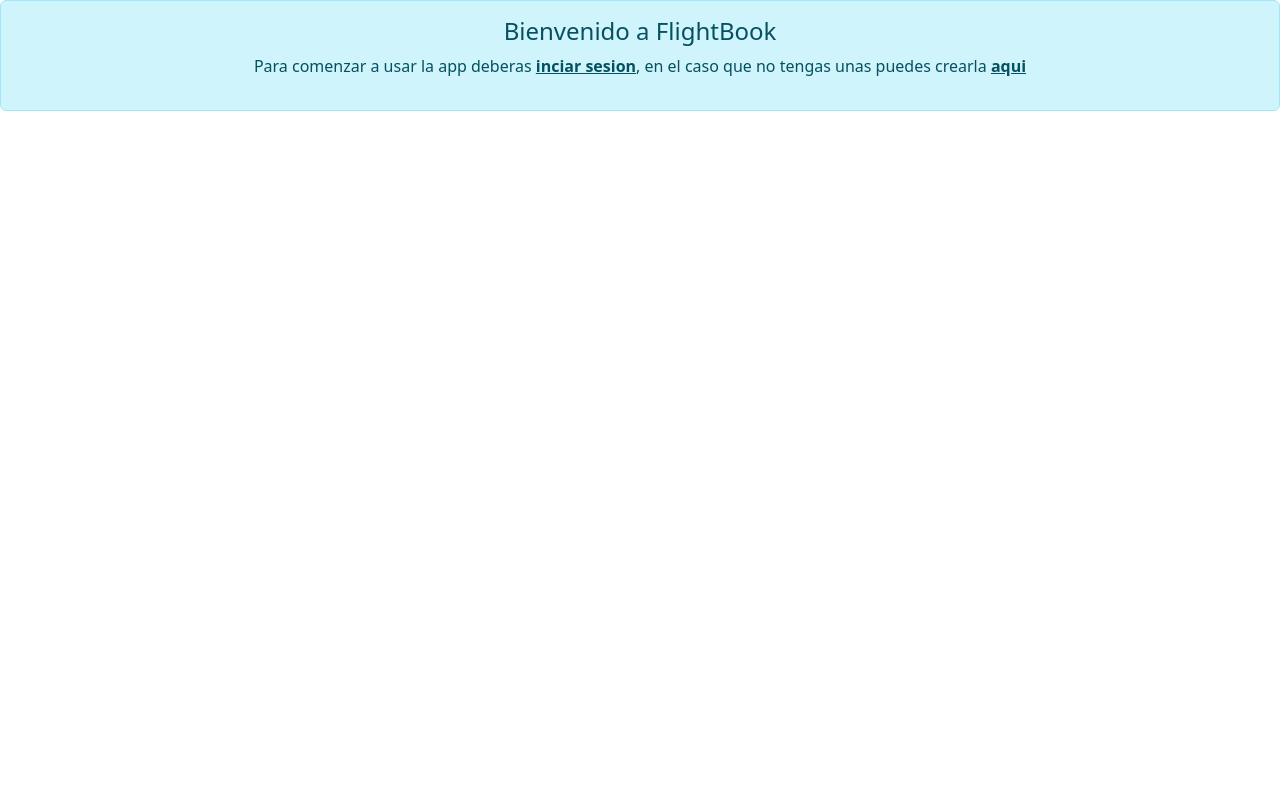
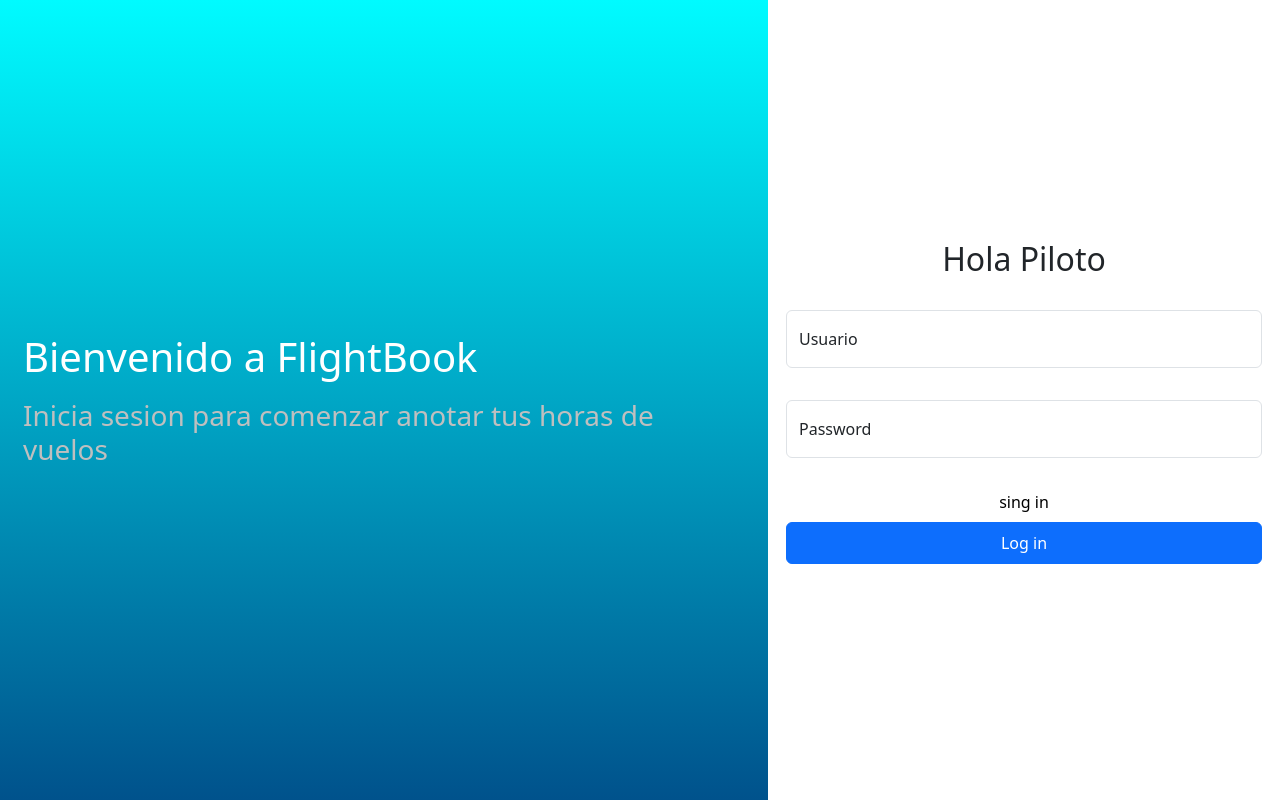
Before and after one commit to faustoleal/flight-book, a React (Vite) app in the folder frontend/: page / in a window 1280 px wide. Built offline with nearby package versions, Linux system fonts and the light colour scheme.

Commit message:
add LogPage, modify LoginForm, HorasTable, CreateAccount && InicioPage & change app.css

```diff
--- a/frontend/src/App.css
+++ b/frontend/src/App.css
@@ -20,6 +20,83 @@
   border-radius: 10px;
   border: 1px solid #e6e6e6;
   box-shadow: 0px 0px 10px 0px rgba(0, 0, 0, 0.15);
+}
+
+/* Log Page */
+
+.log-page {
+  min-height: inherit;
+  display: flex;
+  flex-wrap: wrap;
+  align-items: center;
+  background: linear-gradient(
+    0deg,
+    rgba(0, 82, 140, 1) 0%,
+    rgba(0, 251, 255, 1) 100%
+  );
+}
+
+.log-title {
+  flex-basis: 60%;
+  text-align: left;
+}
+
+& h1 {
+  color: #fff;
+  padding: 5px;
+  margin: 0.5rem;
+}
+
+& h3 {
+  color: #bfbfbf;
+  padding: 5px;
+  margin: 0.5rem;
+}
+
+.log-form {
+  flex-basis: 40%;
+  min-height: inherit;
+  background-color: white;
+  display: flex;
+  align-items: center;
+  justify-content: center;
+  flex-direction: column;
+}
+
+/* Login Form && Create Account Form */
+
+.form-p {
+  width: 100%;
+  background-color: white;
+}
+
+.pilotos-form {
+  height: auto;
+  display: flex;
+  flex-direction: column;
+  justify-content: space-between;
+}
+
+& a {
+  text-decoration: none;
+  color: #000;
+}
+
+@media (width < 515px) {
+  .log-page {
+    align-items: stretch;
+  }
+  .log-title {
+    flex-basis: 100%;
+    align-self: center;
+  }
+
+  .log-form {
+    min-height: auto;
+    flex-basis: 95%;
+    margin: 0 auto;
+    border-radius: 3px;
+  }
 }
 
 /* Inicio page */
@@ -91,44 +168,6 @@
   }
   .ventana {
     flex-basis: 24%;
-  }
-}
-
-/* Intro */
-
-.intro {
-  min-height: inherit;
-  width: 100vw;
-  background-color: #01d8d1;
-  padding: 0;
-  margin: 0;
-  display: flex;
-  justify-content: center;
-  align-items: center;
-  animation-name: show;
-  animation-timing-function: ease-out;
-  animation-duration: 3s;
-}
-
-.intro-title {
-  color: #fff;
-  display: flex;
-  align-items: center;
-  justify-content: center;
-  flex-wrap: wrap;
-  padding: 10px;
-}
-
-.title {
-  margin: 10px;
-}
-
-@keyframes show {
-  from {
-    opacity: 1;
-  }
-  to {
-    opacity: 0;
   }
 }
 
@@ -280,38 +319,3 @@
     flex-basis: 100%;
   }
 }
-
-/* Avion form && Create Account */
-
-.pilotos {
-  min-height: inherit;
-  display: flex;
-  flex-direction: column;
-  justify-content: center;
-  align-items: center;
-}
-
-.account {
-  min-height: inherit;
-  display: flex;
-  justify-content: center;
-  align-items: center;
-}
-
-.pilotos-form {
-  height: auto;
-  max-width: 90%;
-  display: flex;
-  flex-direction: column;
-  justify-content: space-between;
-  align-items: center;
-}
-
-& a {
-  margin: 10px 0;
-}
-
-& h2 {
-  width: 100%;
-  margin: 20px 0;
-}
--- a/frontend/src/App.jsx
+++ b/frontend/src/App.jsx
@@ -8,7 +8,7 @@
 import { useEffect } from "react";
 import { initializeLogin } from "./reducers/loginReducer";
 import InicioPage from "./components/InicioPage";
-import InicioAlert from "./components/InicioAlert";
+import LogPage from "./components/LogPage";
 
 function App() {
   const dispatch = useDispatch();
@@ -18,22 +18,18 @@
     dispatch(initializeLogin());
   }, [dispatch]);
 
+  if (login === null) {
+    return <LogPage />;
+  }
+
   return (
     <>
-      {login === null ? (
-        <InicioAlert />
-      ) : (
-        <Routes>
-          <Route
-            path="/"
-            element={<InicioPage id={login.id} name={login.name} />}
-          />
-          <Route path="/login" element={<LoginForm />} />
-          <Route path="/create-account" element={<CreateAccount />} />
-          <Route path="/libro-vuelo" element={<HorasTable id={login.id} />} />
-          <Route path="/libro-vuelo/agregar-hora" element={<HorasForm />} />
-        </Routes>
-      )}
+      <Routes>
+        <Route path="/" element={<LogPage />} />
+        <Route path="/inicio" element={<InicioPage login={login} />} />
+        <Route path="/libro-vuelo" element={<HorasTable login={login} />} />
+        <Route path="/libro-vuelo/agregar-hora" element={<HorasForm />} />
+      </Routes>
     </>
   );
 }
--- a/frontend/src/components/CreateAccount.jsx
+++ b/frontend/src/components/CreateAccount.jsx
@@ -19,10 +19,9 @@
   };
 
   return (
-    <section className="account">
-      <div className="form">
-        <h2>Create Account</h2>
-        <Form className="w-100 p-2" onSubmit={handleCreatePiloto}>
+    <div className="form-p">
+      <h2 className="my-4 mx-auto">Create Account</h2>
+      <Form className="w-100 my-1 pilotos-form" onSubmit={handleCreatePiloto}>
         <Form.Group className="p-2">
           <FloatingLabel controlId="name" label="Full name" className="mb-3">
             <Form.Control
@@ -35,11 +34,7 @@
           </FloatingLabel>
         </Form.Group>
         <Form.Group className="p-2">
-            <FloatingLabel
-              controlId="username"
-              label="Username"
-              className="mb-3"
-            >
+          <FloatingLabel controlId="username" label="Username" className="mb-3">
             <Form.Control
               type="text"
               name="usuario"
@@ -50,11 +45,7 @@
           </FloatingLabel>
         </Form.Group>
         <Form.Group className="p-2">
-            <FloatingLabel
-              controlId="Password"
-              label="Password"
-              className="mb-3"
-            >
+          <FloatingLabel controlId="Password" label="Password" className="mb-3">
             <Form.Control
               type="password"
               name="password"
@@ -64,12 +55,11 @@
             />
           </FloatingLabel>
         </Form.Group>
-          <Button className="py-2 px-3 my-2" variant="primary" type="submit">
+        <Button className="p-2" variant="primary" type="submit">
           create
         </Button>
       </Form>
     </div>
-    </section>
   );
 };
 
--- a/frontend/src/components/HorasTable.jsx
+++ b/frontend/src/components/HorasTable.jsx
@@ -4,8 +4,9 @@
 import { useEffect } from "react";
 import { initializeHoras } from "../reducers/horasReducer";
 
-const HorasTable = ({ id }) => {
+const HorasTable = ({ login }) => {
   const dispatch = useDispatch();
+  const id = login.id;
   const horas = useSelector((state) => state.horas);
 
   useEffect(() => {
--- a/frontend/src/components/InicioAlert.jsx
+++ /dev/null
@@ -1,25 +0,0 @@
-import { Alert } from "react-bootstrap";
-import { useMatch } from "react-router-dom";
-
-const InicioAlert = () => {
-  const loginMatch = useMatch("/login");
-  const createAccountMatch = useMatch("/create-account");
-
-  if (loginMatch || createAccountMatch) {
-    return null;
-  }
-
-  return (
-    <Alert variant="info">
-      <Alert.Heading>Bienvenido a FlightBook</Alert.Heading>
-      <p>
-        Para comenzar a usar la app deberas{" "}
-        <Alert.Link href="/login">inciar sesion</Alert.Link>, en el caso que no
-        tengas unas puedes crearla{" "}
-        <Alert.Link href="create-account">aqui</Alert.Link>
-      </p>
-    </Alert>
-  );
-};
-
-export default InicioAlert;
--- a/frontend/src/components/InicioPage.jsx
+++ b/frontend/src/components/InicioPage.jsx
@@ -3,8 +3,9 @@
 import { useEffect } from "react";
 import { initializeTotales } from "../reducers/totalesReducer";
 
-const InicioPage = ({ id, name }) => {
+const InicioPage = ({ login, name }) => {
   const dispatch = useDispatch();
+  const id = login.id;
   const totales = useSelector((state) => state.totales);
 
   useEffect(() => {
@@ -12,7 +13,7 @@
   }, [id, dispatch]);
 
   return (
-    <div className="inicio-page">
+    <main className="inicio-page">
       <h1>Bienvenido {name}</h1>
       {totales.length !== 0 && (
         <section className="totales">
@@ -73,7 +74,7 @@
           <ArrowForwardIcon style={{ alignSelf: "end" }} />
         </a>
       </section>
-    </div>
+    </main>
   );
 };
 
--- /dev/null
+++ b/frontend/src/components/LogPage.jsx
@@ -0,0 +1,25 @@
+import LoginForm from "./LoginForm";
+import CreateAccount from "./CreateAccount";
+import { useState } from "react";
+
+const LogPage = () => {
+  const [visible, setVisible] = useState(true);
+
+  return (
+    <main className="log-page">
+      <section className="log-title">
+        <h1>Bienvenido a FlightBook</h1>
+        <h3>Inicia sesion para comenzar anotar tus horas de vuelos</h3>
+      </section>
+      <section className="log-form">
+        {visible === true ? (
+          <LoginForm setVisible={setVisible} />
+        ) : (
+          <CreateAccount setVisible={setVisible} />
+        )}
+      </section>
+    </main>
+  );
+};
+
+export default LogPage;
--- a/frontend/src/components/LoginForm.jsx
+++ b/frontend/src/components/LoginForm.jsx
@@ -2,42 +2,40 @@
 import { useDispatch } from "react-redux";
 import { loginPiloto } from "../reducers/loginReducer";
 import { useState } from "react";
+import { useNavigate } from "react-router-dom";
 
-const LoginForm = () => {
+const LoginForm = ({ setVisible }) => {
   const [usuario, setUsuario] = useState("");
   const [password, setPassword] = useState("");
 
   const dispatch = useDispatch();
+  const navigate = useNavigate();
 
   const handleLogin = (e) => {
     e.preventDefault();
     dispatch(loginPiloto({ usuario, password }));
+    navigate("/inicio");
     setPassword("");
     setUsuario("");
   };
 
   return (
-    <section className="pilotos">
-      <div className="form">
-        <h2>Sign In</h2>
-        <Form className="w-100 pilotos-form" onSubmit={handleLogin}>
-          <Form.Group className="pt-4 px-2 w-100">
-            <FloatingLabel controlId="name" label="Username" className="mb-3">
+    <div className="form-p">
+      <h2 className="my-4 mx-auto">Hola Piloto</h2>
+      <Form className="w-100 my-1 pilotos-form" onSubmit={handleLogin}>
+        <Form.Group className="p-2">
+          <FloatingLabel controlId="usuario" label="Usuario" className="mb-3">
             <Form.Control
               type="text"
-                name="username"
-                placeholder="name"
+              name="usuario"
+              placeholder="usuario"
               value={usuario}
               onChange={({ target }) => setUsuario(target.value)}
             />
           </FloatingLabel>
         </Form.Group>
-          <Form.Group className="pt-4 px-2 w-100">
-            <FloatingLabel
-              controlId="password"
-              label="Password"
-              className="mb-3"
-            >
+        <Form.Group className="p-2">
+          <FloatingLabel controlId="password" label="Password" className="mb-3">
             <Form.Control
               type="password"
               name="password"
@@ -47,17 +45,16 @@
             />
           </FloatingLabel>
         </Form.Group>
-          <a>sing in</a>
-          <Button
-            className="py-2 px-3 my-2 w-30"
-            variant="primary"
-            type="submit"
-          >
+        <div className="buttons p-2 d-flex flex-wrap">
+          <a className="w-100" type="button" onClick={() => setVisible(false)}>
+            sing in
+          </a>
+          <Button className="p-2 my-2 w-100" type="submit">
             Log in
           </Button>
+        </div>
       </Form>
     </div>
-    </section>
   );
 };
 
```
Also changed, not shown: frontend/src/components/Intro.jsx (deleted, +0 -30 lines). Lines whose indentation alone changed are shown as unchanged.
